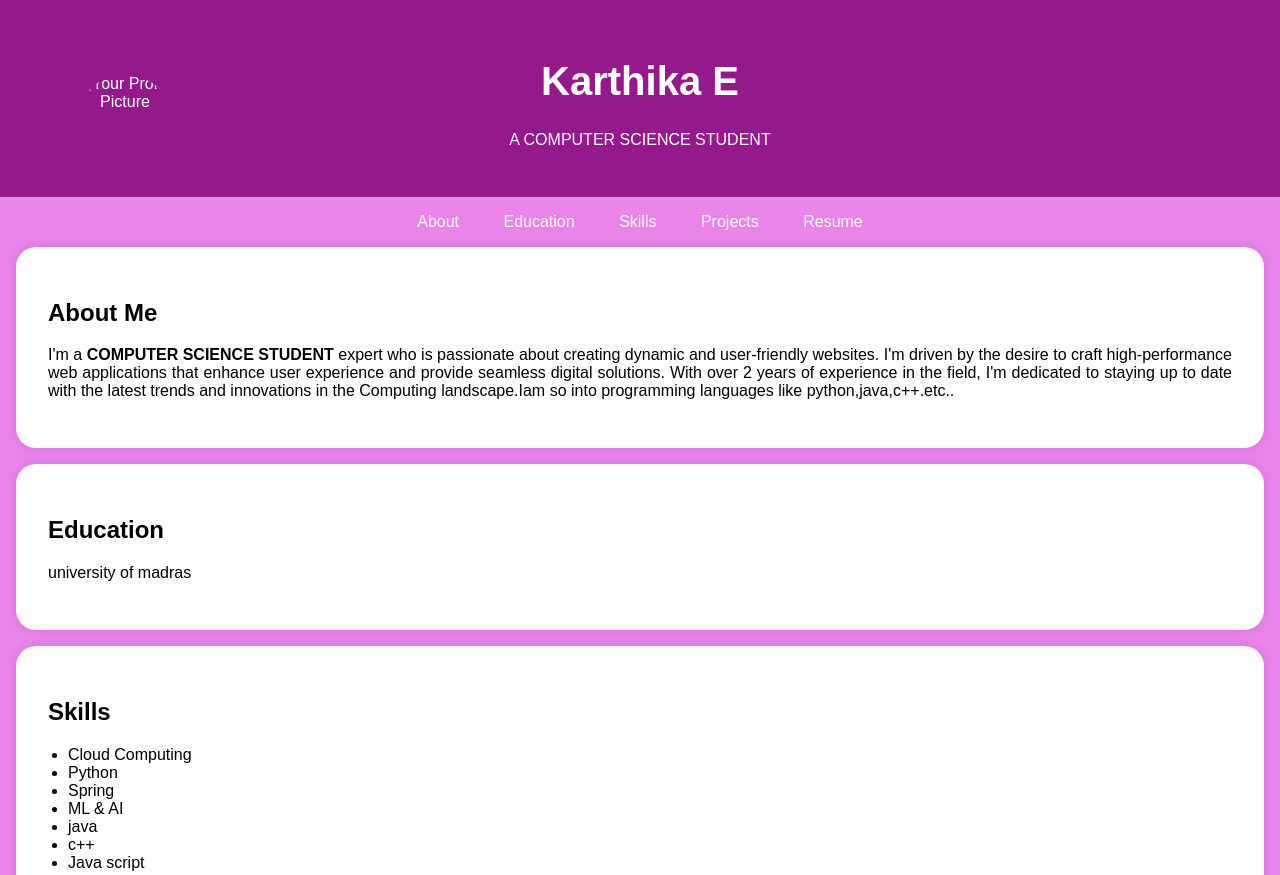
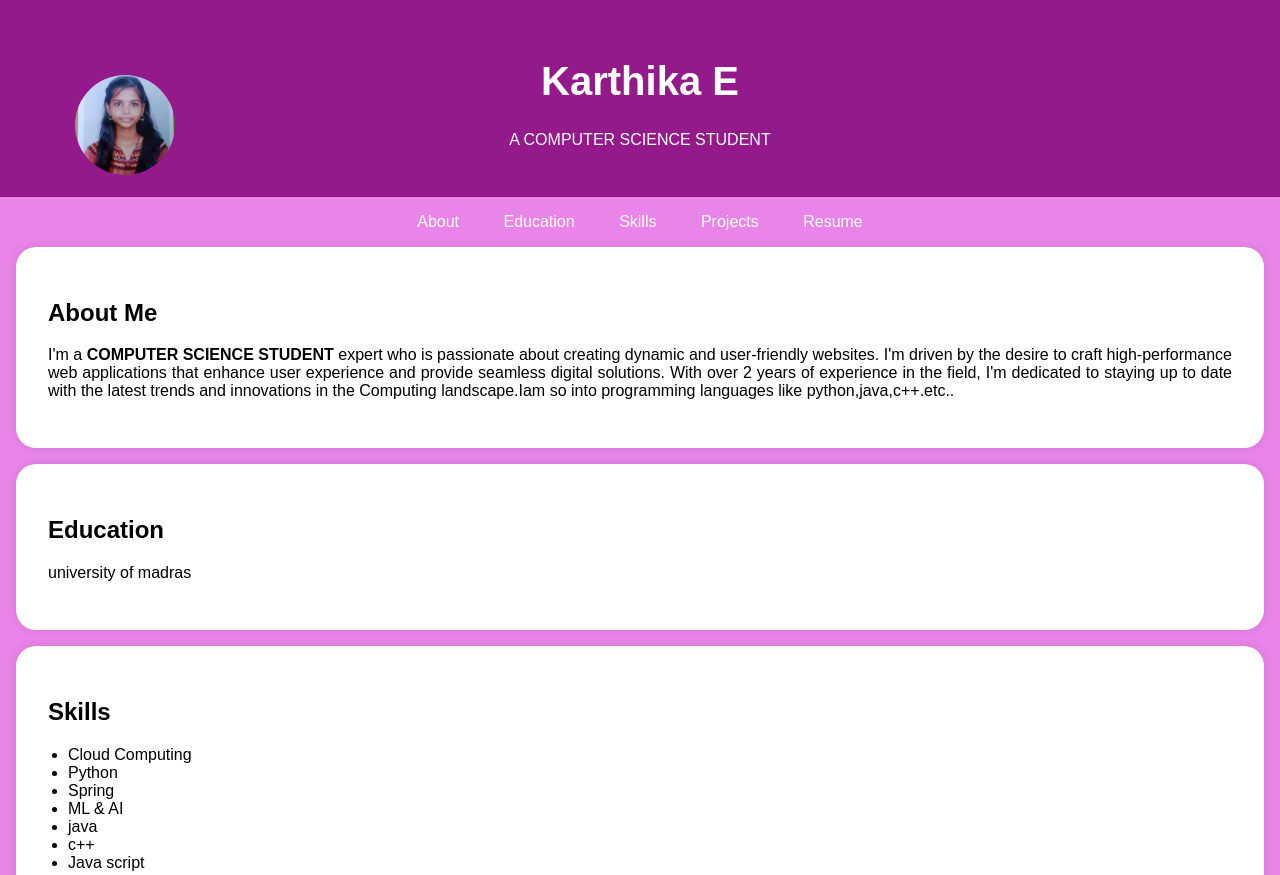
Before and after one commit to Karthika232005/Portfoli, a plain HTML site: page Index.html in a window 1280 px wide. Shown: the top 875 px of the page. Drawn offline with Linux system fonts and the light colour scheme.

Commit message:
Update Index.html

```diff
--- a/Index.html
+++ b/Index.html
@@ -95,7 +95,7 @@
      <header>
          <div class="header-content">
              <!-- Add your profile picture here -->
-             <img src=" " alt="Your Profile Picture" class="profile-picture">
+             <img src="IMG-20250408-WA0001.jpg" alt="Your Profile Picture" class="profile-picture">
              <h1>Karthika E</h1>
              <p>A COMPUTER SCIENCE STUDENT</p>
          </div>
```
